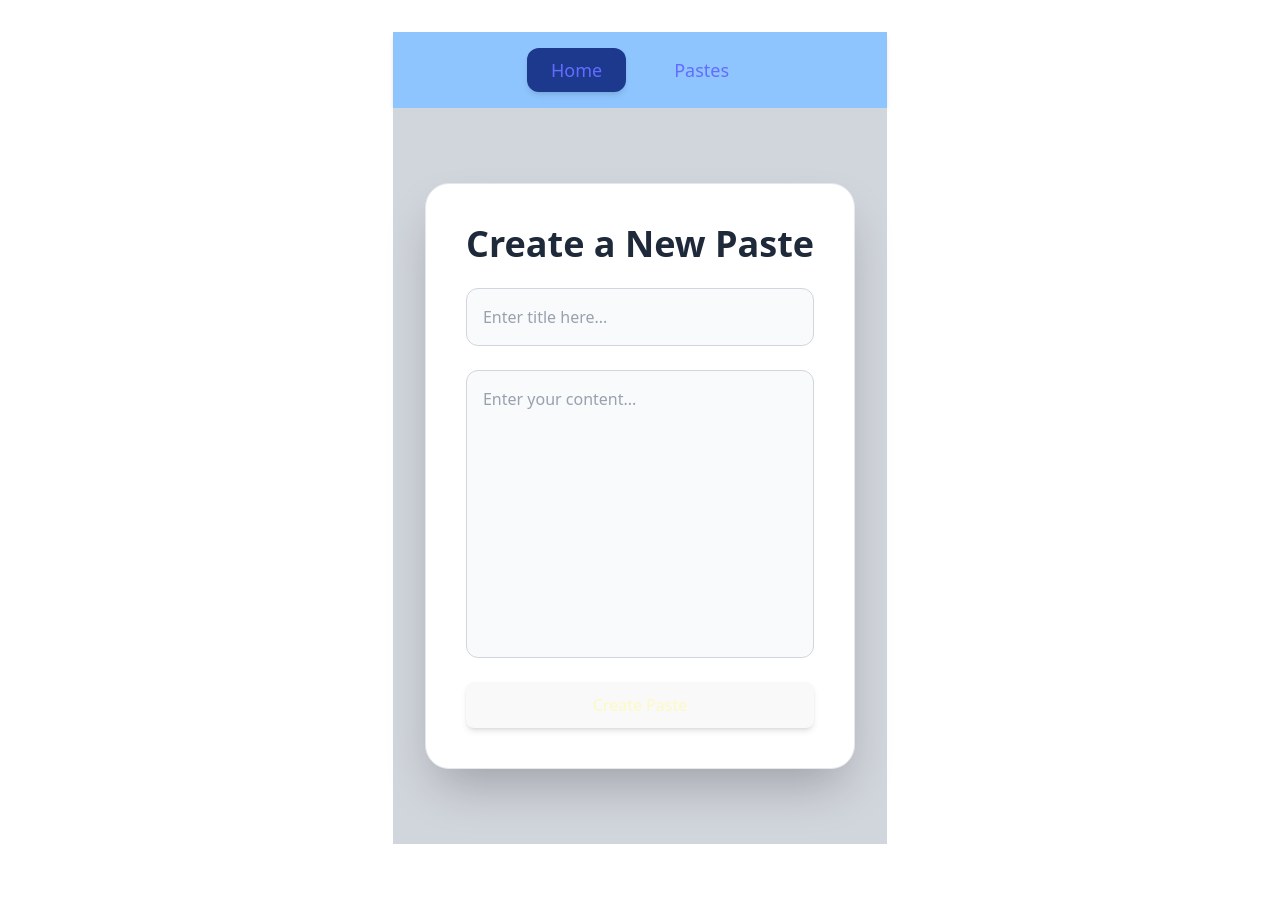
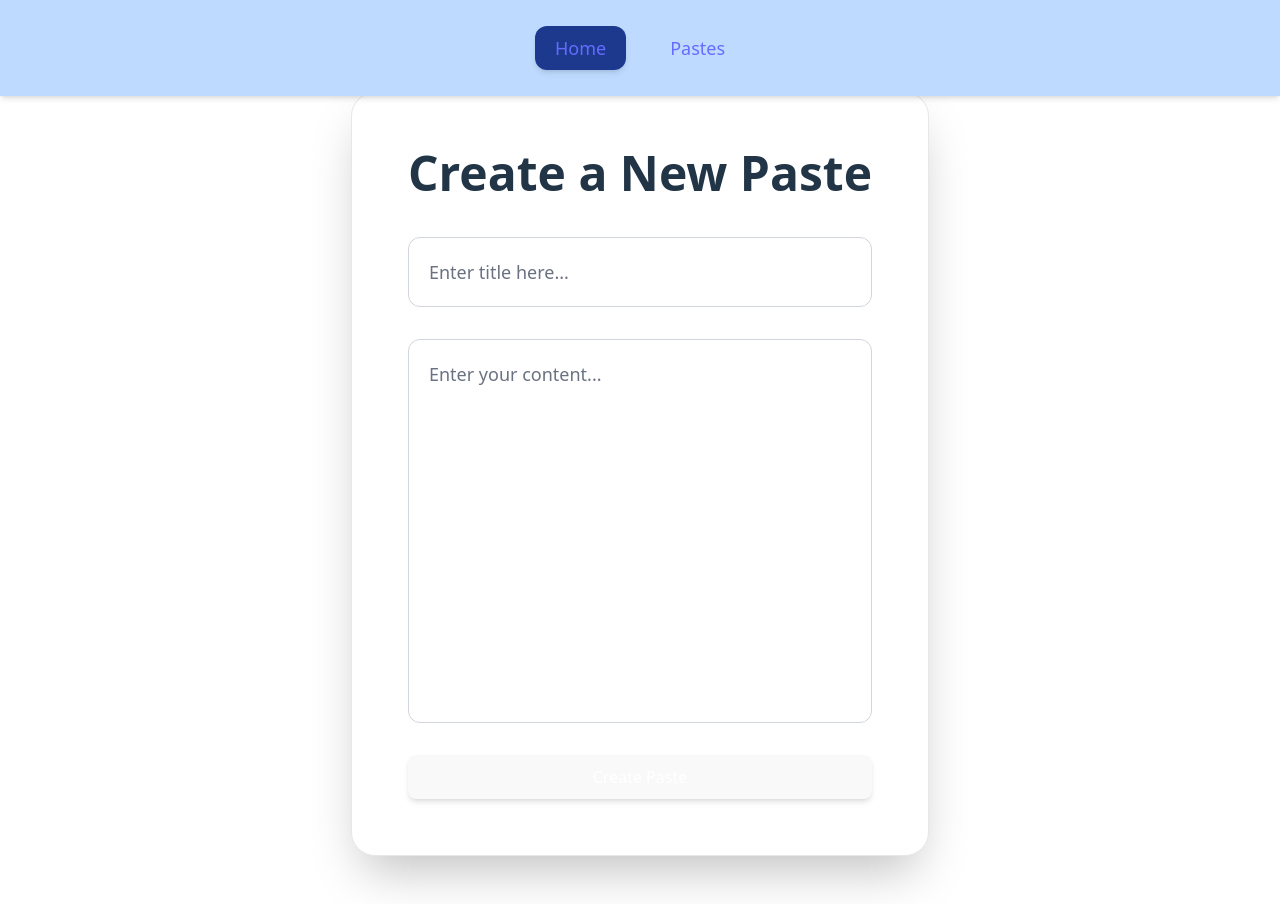
Before and after one commit to Rupesh-Panchal/PasteApp, a React (Vite) app: page / in a window 1280 px wide. Before the commit the page ends 876 px from the top, so only its background shows below. Built offline with nearby package versions, Linux system fonts and the light colour scheme.

Commit message:
Initial Setup Complete

```diff
--- a/src/components/Home.jsx
+++ b/src/components/Home.jsx
@@ -48,15 +48,15 @@ const Home = () => {
   };
 
   return (
-    <div className="min-h-[calc(100vh-64px)] flex items-center justify-center bg-gray-300 dark:bg-gray-900 px-4 sm:px-8 py-8">
-      <div className="w-full max-w-2xl bg-white dark:bg-gray-900 shadow-2xl rounded-3xl p-6 sm:p-10 border border-gray-200 dark:border-gray-700">
-        <h2 className="text-2xl sm:text-4xl font-bold text-center text-gray-800 dark:text-white mb-6">
+    <div className="min-h-screen py-4 pt-15 flex items-start justify-center px-2 sm:px-4">
+      <div className="w-full max-w-4xl bg-white dark:bg-gray-900 shadow-2xl rounded-3xl p-8 sm:p-14 border border-gray-200 dark:border-gray-700">
+        <h2 className="text-3xl sm:text-5xl font-bold text-center mb-10">
           {pasteId ? "Edit Your Paste" : "Create a New Paste"}
         </h2>
 
-        <div className="flex flex-col gap-4 sm:gap-6">
+        <div className="flex flex-col gap-6 sm:gap-8">
           <input
-            className="p-4 rounded-xl border border-gray-300 dark:border-gray-600 bg-gray-50 dark:bg-gray-800 text-gray-800 dark:text-white placeholder-gray-400 dark:placeholder-gray-500 focus:outline-none focus:ring-2 focus:ring-blue-500 transition"
+            className="p-5 text-lg rounded-xl border border-gray-300 dark:border-gray-600 bg-white dark:bg-gray-800 text-black dark:text-white placeholder-gray-500 focus:outline-none focus:ring-2 focus:ring-blue-500 transition"
             type="text"
             value={title}
             onChange={(e) => setTitle(e.target.value)}
@@ -64,7 +64,7 @@ const Home = () => {
           />
 
           <textarea
-            className="p-4 rounded-xl border border-gray-300 dark:border-gray-600 bg-gray-50 dark:bg-gray-800 text-gray-800 dark:text-white placeholder-gray-400 dark:placeholder-gray-500 h-60 sm:h-72 resize-none focus:outline-none focus:ring-2 focus:ring-blue-500 transition"
+            className="p-5 text-lg rounded-xl border border-gray-300 dark:border-gray-600 bg-white dark:bg-gray-800 text-black dark:text-white placeholder-gray-500 h-72 sm:h-96 resize-none focus:outline-none focus:ring-2 focus:ring-blue-500 transition"
             value={value}
             onChange={(e) => setValue(e.target.value)}
             placeholder="Enter your content..."
@@ -72,7 +72,7 @@ const Home = () => {
 
           <button
             onClick={createPaste}
-            className="bg-purple-600 hover:bg-purple-700 text-yellow-100 font-semibold py-3 px-6 rounded-xl transition text-lg shadow-md hover:shadow-lg"
+            className="bg-purple-600 hover:bg-purple-700 text-white font-semibold py-4 px-8 rounded-xl transition text-xl shadow-md hover:shadow-lg"
           >
             {pasteId ? "Update Paste" : "Create Paste"}
           </button>
--- a/src/components/Navbar.jsx
+++ b/src/components/Navbar.jsx
@@ -3,12 +3,12 @@ import { NavLink } from "react-router-dom";
 
 const Navbar = () => {
   return (
-    <nav className="bg-blue-300 text-blue-900 shadow-md py-4">
-      <div className="flex flex-wrap justify-center items-center max-w-4xl mx-auto px-4 gap-4 sm:gap-6">
+    <nav className="fixed top-0 h-24 left-0 right-0 flex justify-center z-50 bg-blue-200 text-blue-900 shadow-md py-4">
+      <div className="flex flex-wrap sm:flex-row gap-4 sm:gap-6 justify-center items-center max-w-lg mx-auto px-4">
         <NavLink
           to="/"
           className={({ isActive }) =>
-            `px-6 py-2 rounded-xl font-semibold text-base sm:text-lg transition-all duration-300 ${
+            `px-5 py-2 rounded-xl font-semibold text-base sm:text-lg transition-all duration-300 ${
               isActive
                 ? "bg-blue-900 text-white shadow-md"
                 : "hover:bg-blue-200"
@@ -20,7 +20,7 @@ const Navbar = () => {
         <NavLink
           to="/pastes"
           className={({ isActive }) =>
-            `px-6 py-2 rounded-xl font-semibold text-base sm:text-lg transition-all duration-300 ${
+            `px-5 py-2 rounded-xl font-semibold text-base sm:text-lg transition-all duration-300 ${
               isActive
                 ? "bg-blue-900 text-white shadow-md"
                 : "hover:bg-blue-200"
--- a/src/components/Paste.jsx
+++ b/src/components/Paste.jsx
@@ -57,14 +57,13 @@ const Paste = () => {
   };
 
   return (
-    <div className="max-w-4xl mx-auto px-4 sm:px-6 lg:px-8 mt-8 bg-blue-50 dark:bg-gray-900 rounded-lg py-6">
-      {/* Search Input */}
+    <div className="max-w-4xl mx-auto px-4 sm:px-6 lg:px-8 pt-0">
       <input
         type="search"
         placeholder="Search pastes..."
         value={searchTerm}
         onChange={(e) => setSearchTerm(e.target.value)}
-        className="w-full max-w-lg p-3 rounded-full border border-gray-600 bg-white text-gray-900 focus:outline-none focus:ring-2 focus:ring-purple-500 mb-8"
+        className="w-full max-w-lg p-3 rounded-full border border-gray-600 bg-white text-gray-900 focus:outline-none focus:ring-2 focus:ring-purple-500 mb-8 mt-1"
       />
 
       {/* Share Box Modal */}
```
